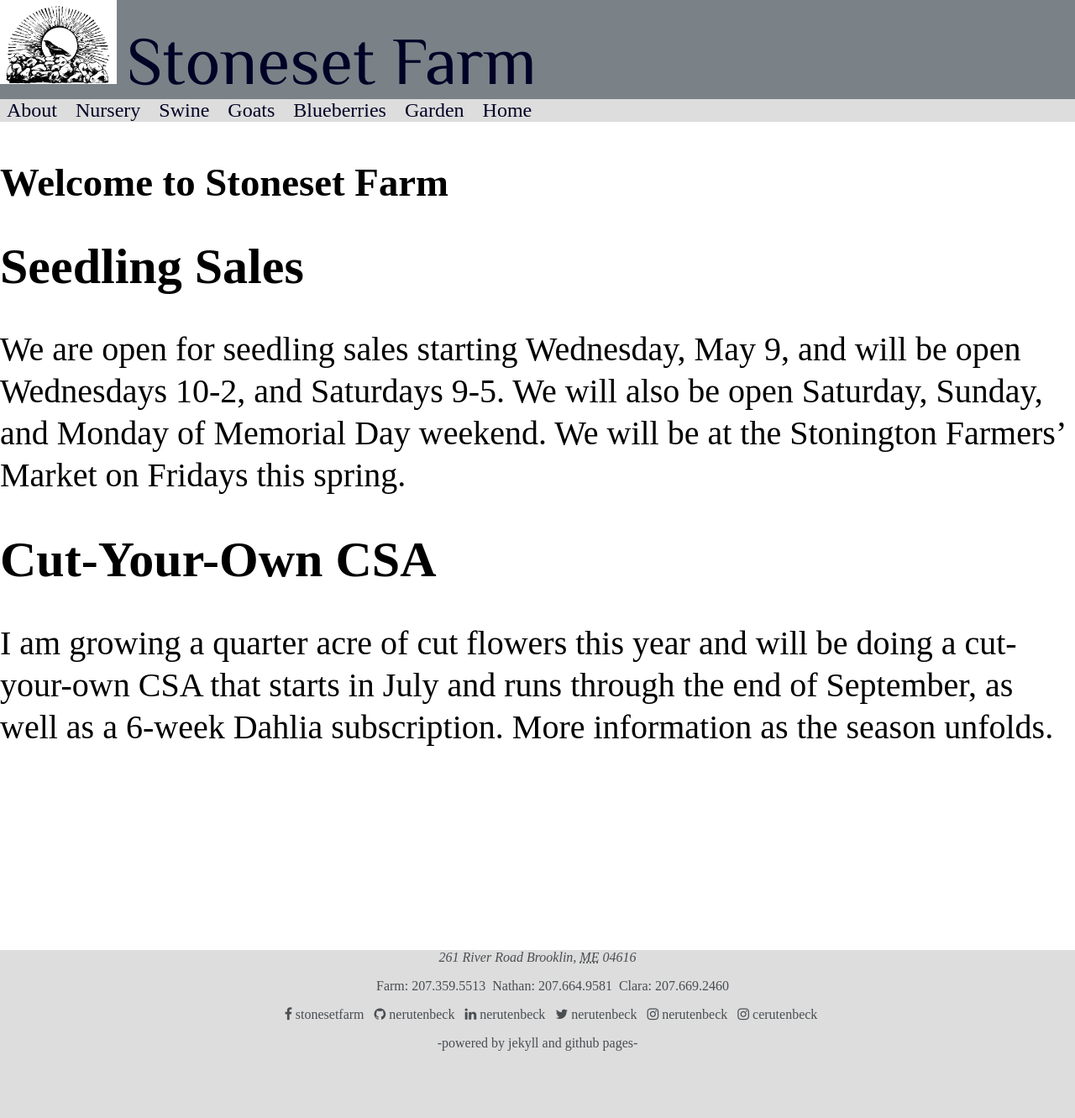
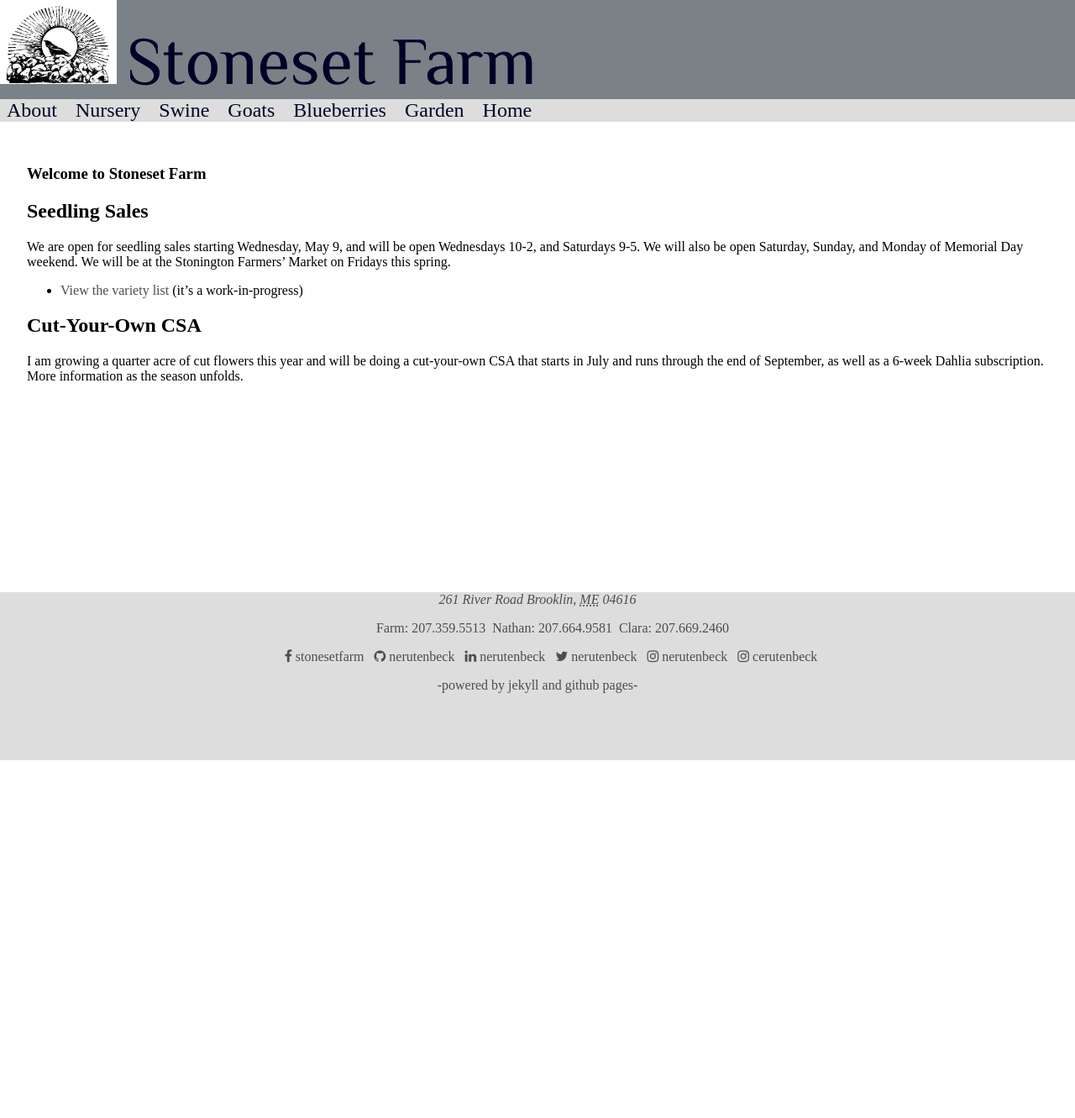
Before and after one commit to stonesetfarm/stonesetfarm.github.io, a Jekyll site: the page built from index.md, in a window 1280 px wide. Shown: the whole page at 84% size. Built offline with Jekyll 4.4.1, drawn with Linux system fonts in a browser that asks for light colours; nearby versions of some CDN libraries; some web fonts are replaced; after the commit the page ends 905 px from its top, so only the background shows below that.

Commit message:
Update index.md

```diff
--- a/index.md
+++ b/index.md
@@ -1,10 +1,12 @@
 ---
 title: Home
-layout: home
+layout: page
 ---
 # Welcome to Stoneset Farm
 ## Seedling Sales
 We are open for seedling sales starting Wednesday, May 9, and will be open Wednesdays 10-2, and Saturdays 9-5. We will also be open Saturday, Sunday, and Monday of Memorial Day weekend. We will be at the Stonington Farmers’ Market on Fridays this spring.
 
+* [View the variety list](https://docs.google.com/document/d/1hokT20-DOiCzJk0jXILHkg_kjQ0xzQq65AMgC7nXAhg/edit) (it's a work-in-progress)
+
 ## Cut-Your-Own CSA
 I am growing a quarter acre of cut flowers this year and will be doing a cut-your-own CSA that starts in July and runs through the end of September, as well as a 6-week Dahlia subscription. More information as the season unfolds.
```
